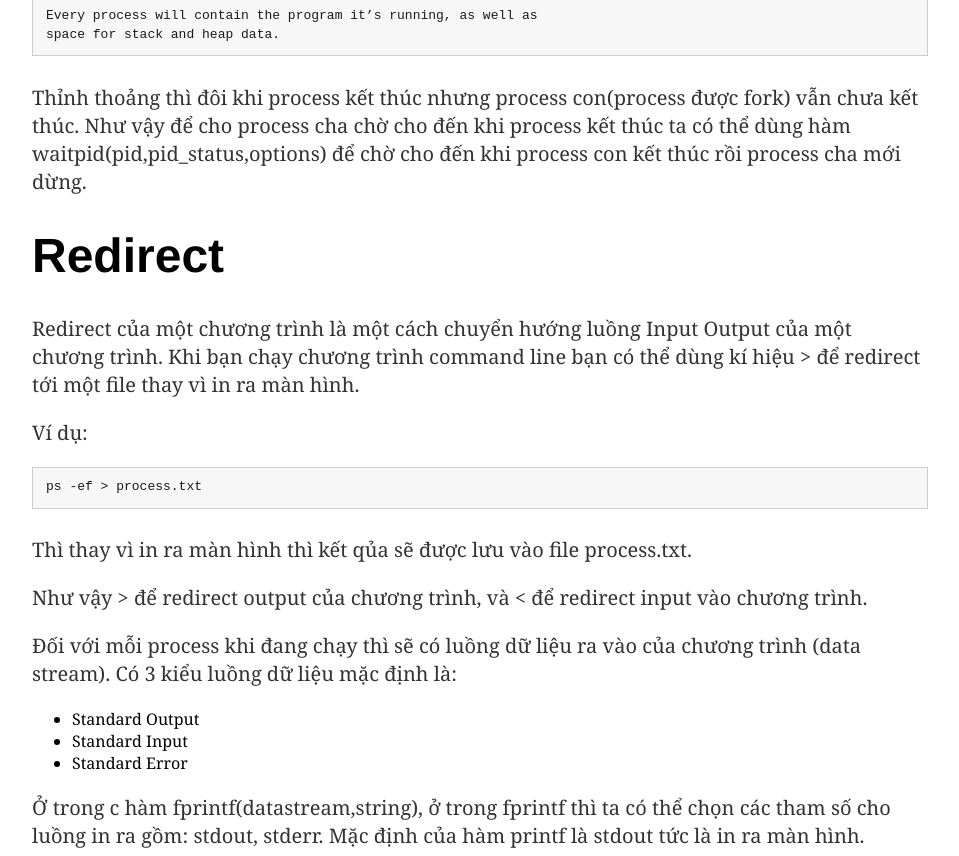
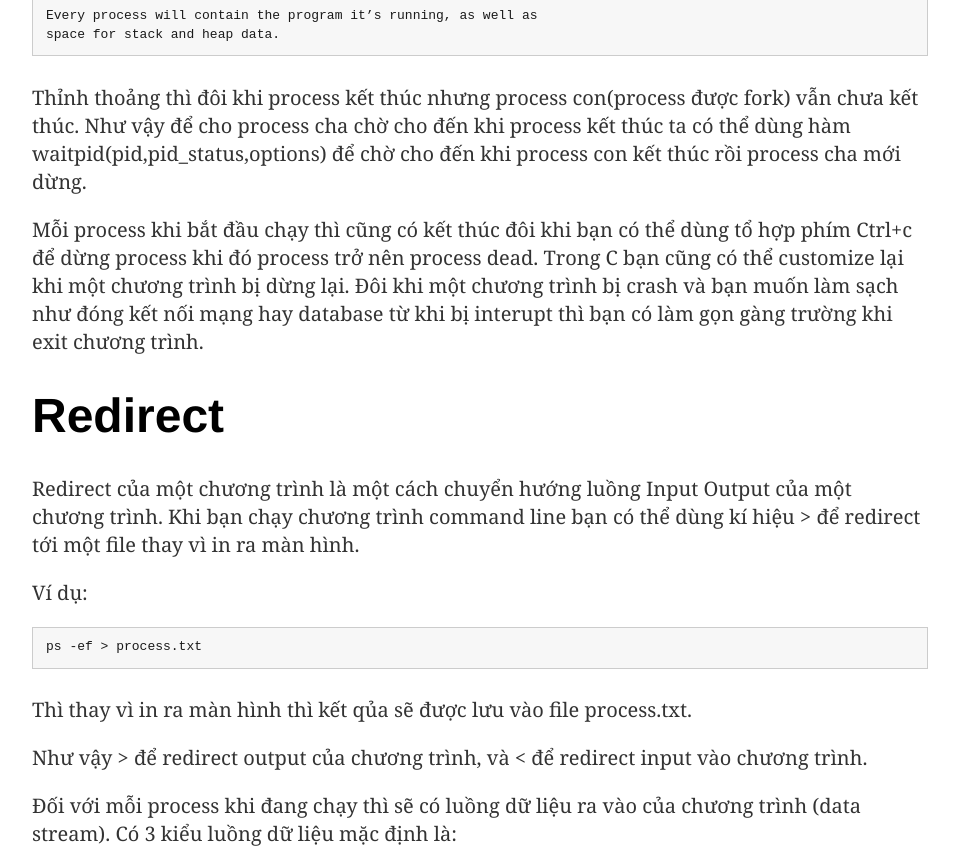
Before and after one commit to congdv/congdv.github.io, a Jekyll site: the page built from _posts/2017-07-09-[TIL]Processes-and-system-calls.md, in a window 1280 px wide and 900 px high, scrolled down 3480 px, cut to the strip 44-900 px from the top of the window. Shown: the whole strip, without its empty margins (160-1119 px from the left). Built offline with Jekyll 4.4.1, drawn with Linux system fonts in a browser that asks for light colours; our own code applies the rules of GitHub Pages for plain Markdown files; Markdown is read by kramdown in place of the engine named in the settings.

Commit message:
Update 2017-07-09-[TIL]Processes-and-system-calls.md

```diff
--- a/_posts/2017-07-09-[TIL]Processes-and-system-calls.md
+++ b/_posts/2017-07-09-[TIL]Processes-and-system-calls.md
@@ -100,7 +100,7 @@ space for stack and heap data.
 
 Thỉnh thoảng thì đôi khi process kết thúc nhưng process con(process được fork) vẫn chưa kết thúc. Như vậy để cho process cha chờ cho đến khi process kết thúc ta có thể dùng hàm waitpid(pid,pid_status,options) để chờ cho đến khi process con kết thúc rồi process cha mới dừng.
 
-
+Mỗi process khi bắt đầu chạy thì cũng có kết thúc đôi khi bạn có thể dùng tổ hợp phím Ctrl+c để dừng process khi đó process trở nên process dead. Trong C bạn cũng có thể customize lại khi một chương trình bị dừng lại. Đôi khi một chương trình bị crash và bạn muốn làm sạch như đóng kết nối mạng hay database từ khi bị interupt thì bạn có làm gọn gàng trường khi exit chương trình.
 
 # Redirect
 
```
